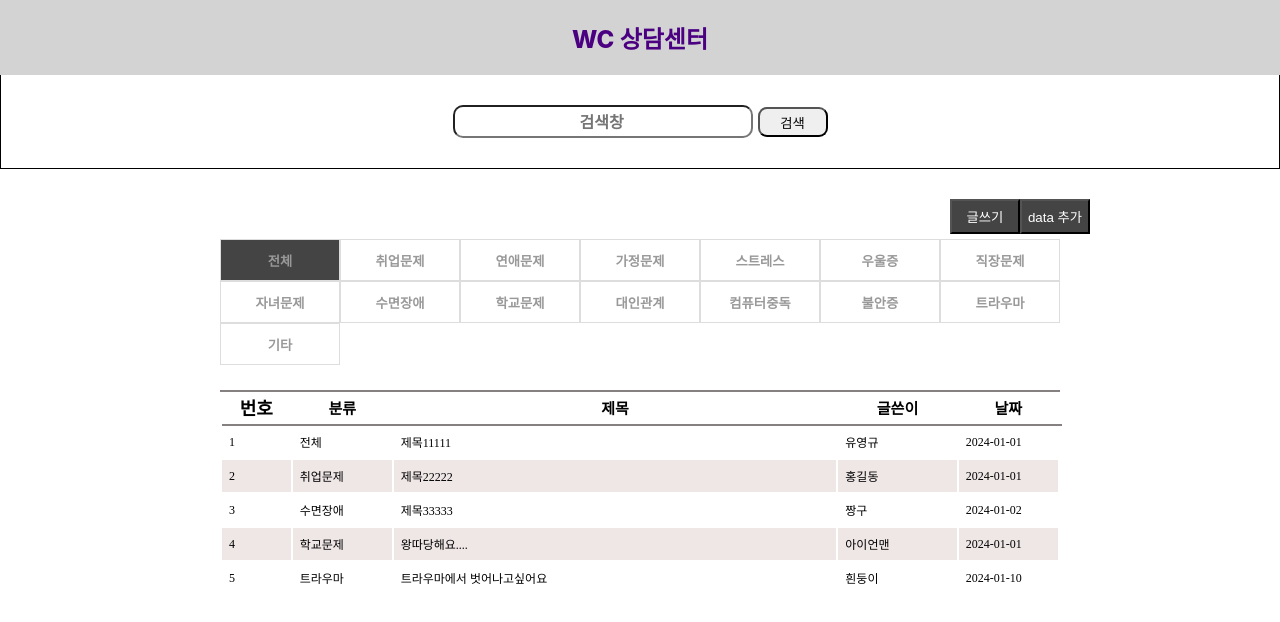
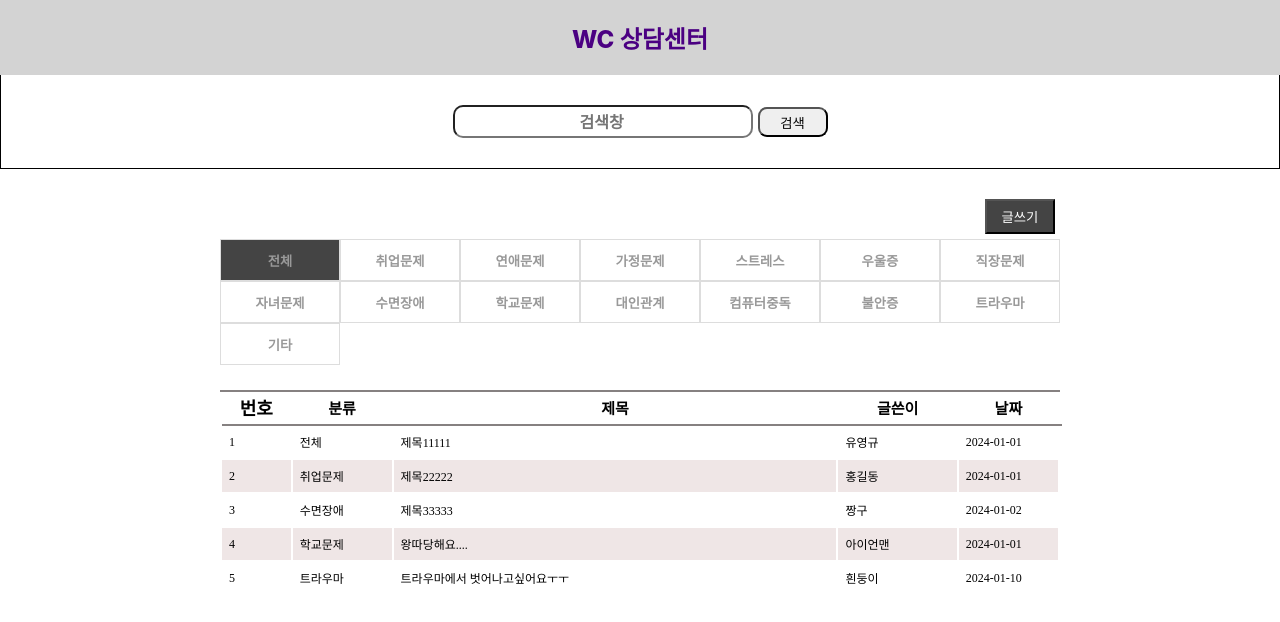
Before and after one commit to dbdudrb000/react_crud, a React (Create React App) app: page / in a window 1280 px wide. Shown: the top 622 px of the page. Built offline with nearby package versions, Linux system fonts and the light colour scheme.

Commit message:
글쓰기및 카테고리 선택 시 해당 게시글만 보이는 기능 개발완료

```diff
--- a/src/json/worryWriteList.json
+++ b/src/json/worryWriteList.json
@@ -3,6 +3,6 @@
                     {"title" : "제목22222",    "writeKind" : "취업문제", "worryVal": "jobProblem","nickName" : "홍길동", "password": "123", "content" : "내용입니다." , "currentDate" : "2024-01-01", "seq" : 2},
                     {"title" : "제목33333",    "writeKind" : "수면장애", "worryVal": "sleepProblem", "nickName" : "짱구", "password": "123", "content" : "수면이 부족해" , "currentDate" : "2024-01-02", "seq" : 3},
                     {"title" : "왕따당해요....",    "writeKind" : "학교문제", "worryVal": "schoolProblem", "nickName" : "아이언맨", "password": "123", "content" : "내용입니다." , "currentDate" : "2024-01-01", "seq" : 4},
-                    {"title" : "트라우마에서 벗어나고싶어요",    "writeKind" : "트라우마", "worryVal": "traumaProblem", "nickName" : "흰둥이", "password": "123", "content" : "내용입니다." , "currentDate" : "2024-01-10", "seq" : 5}
+                    {"title" : "트라우마에서 벗어나고싶어요ㅜㅜ",    "writeKind" : "트라우마", "worryVal": "traumaProblem", "nickName" : "흰둥이", "password": "123", "content" : "내용입니다." , "currentDate" : "2024-01-10", "seq" : 5}
                   ]
 }
--- a/src/layout/HomeWriteList.jsx
+++ b/src/layout/HomeWriteList.jsx
@@ -37,7 +37,8 @@ const HomeWriteList = (props) => {
                         </thead>
                         <tbody>
                             {
-                                worryWriteList ? worryWriteList.map((item, index) => {
+                                // [전체] 선택이 아닌 선택한 카테고리의 리스트만 보여진다.
+                                worryWriteList ? worryWriteList.filter((item) => item.worryVal === props.checkedWorry && item.worryVal !== 'all').map((item, index) => {
                                     return(
                                         <tr key={String(item.seq)} className="main-write-List-tr">
                                             <td>{item.seq}</td>
@@ -47,6 +48,20 @@ const HomeWriteList = (props) => {
                                             <td>{item.currentDate}</td>
                                     </tr>
                                     )
+                                }) : null
+
+                            }
+                            { // 카테고리 상관없이 전체 리스트가 보여진다.
+                                worryWriteList ? worryWriteList.filter(() => props.checkedWorry === 'all').map((item) => {
+                                    return(
+                                        <tr key={String(item.seq)} className="main-write-List-tr">
+                                            <td>{item.seq}</td>
+                                            <td>{item.writeKind}</td>
+                                            <td>{item.title}</td>
+                                            <td>{item.nickName}</td>
+                                            <td>{item.currentDate}</td>
+                                    </tr>
+                                    );
                                 }) : null
                             }
                         </tbody>
--- a/src/layout/WorryBox.jsx
+++ b/src/layout/WorryBox.jsx
@@ -10,9 +10,8 @@ const WorryBox = (props) => {
         sessionStorage.setItem('stgWorryList',JSON.stringify(worryData));
     }, []);
 
-    const addData = () => {
-        const newData = {"worryName" : "신규항목", "worryVal" : 'new', "code" : '16'};
-        setWorryData((prevData) => [...prevData, newData]);
+    const worryClick = (clickData) => {
+        props.worryCallbackFn(clickData);
     }
 
     return (
@@ -21,18 +20,15 @@ const WorryBox = (props) => {
                 <Link to="write">
                     <button>글쓰기</button>
                 </Link>
-                <button onClick={addData}>data 추가</button>
             </div>
-{/* 테일윈드 */}
+
             <div className={props.attr}>
                 <ul>
                {
                     worryData ? worryData.map((item, index) => {
                         return (
-                            <li className={item.worryVal} key={item.code}>
-                                {/* <Link to="" onClick={() => alert(`클릭한 메뉴는 [${item.worryName}] 입니다.`)}> {item.worryName}</Link> */}
-
-                                <Link to={{ pathname: '/', state: item }}>{item.worryName}</Link>
+                            <li key={item.code} style={{ backgroundColor : props.checkedWorry === item.worryVal? '#444444' : '' }}>
+                                <Link to="" onClick={() => worryClick(item.worryVal)}> {item.worryName}</Link>
                             </li>
                         );
                     }) : null
--- a/src/pages/HomePage.jsx
+++ b/src/pages/HomePage.jsx
@@ -1,21 +1,21 @@
-import React from "react";
+import React, { useState, useEffect} from "react";
 
 import SearchBox from '../layout/SearchBox';
 import WorryBox from '../layout/WorryBox';
 import WorryWriteList from '../layout/HomeWriteList';
 
 const HomePage = (props) => {
+    const [worryChched, setWorryChched] = useState('all');
 
-    //const worryCheckedParam = location.state;
-
-
-    console.log('props === ', props);
+    const worryHandle = (newData) => {
+        setWorryChched(newData);
+    }
 
     return (
         <main>
             <SearchBox attr="search-box" />
-            <WorryBox attr="worry-box" />
-            <WorryWriteList attr="main-worry-write-box"/>
+            <WorryBox attr="worry-box" worryCallbackFn={worryHandle} checkedWorry={worryChched}/>
+            <WorryWriteList attr="main-worry-write-box" checkedWorry={worryChched}/>
         </main>
     );
 }
--- a/src/pages/WritePage.jsx
+++ b/src/pages/WritePage.jsx
@@ -19,7 +19,8 @@ const WritePage = () => {
         nickName : '',
         password : '',
         content : '',
-        currentDate : ''
+        currentDate : '',
+        seq : 0
     });
 
     const [navgateCheck, setNavgateCheck] = useState(false);
@@ -72,10 +73,10 @@ const WritePage = () => {
 
     const focusCheck = () => {
         if(writeInfo.nickName === '') {
-            alert('닉네임을 작성해주세요.');
+            alert('닉네임을 입력해주세요.');
             inputRef_1.current.focus();
         } else if(writeInfo.password === ''){
-            alert('페스워드를 작성해주세요.');
+            alert('비밀번호를 입력해주세요.');
             inputRef_2.current.focus();
         }else if(writeInfo.writeKind === '') {
             alert('분류를 선택해주세요.');
--- a/src/resource/css/layout/worryBox.css
+++ b/src/resource/css/layout/worryBox.css
@@ -3,7 +3,6 @@
 .worry-box li { list-style: none; float: left; border: 1px solid #ddd; padding: 20px; text-align: center; width: 120px; height:30px; line-height: 1px;  cursor: pointer;}
 .worry-box li:hover { background-color: #99999954; }
 .worry-box li a { color: #999; font-weight: bold; font-size: smaller; text-decoration-line: none;}
-.worry-box li.all { background-color: #444444; }
 
 .writing-div { display: flex; justify-content: center; margin-top: 30px; margin-left: 760px; }
 .writing-div button { width: 70px; height: 35px; background-color: #444444; color: white; }
```
